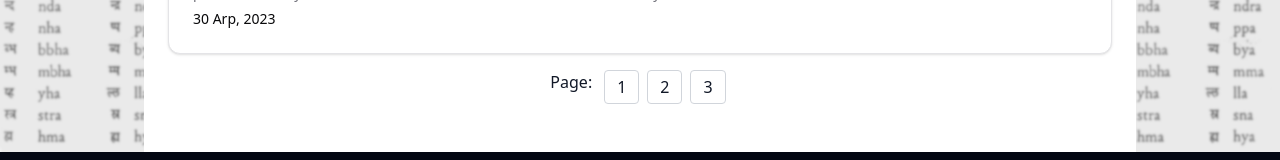
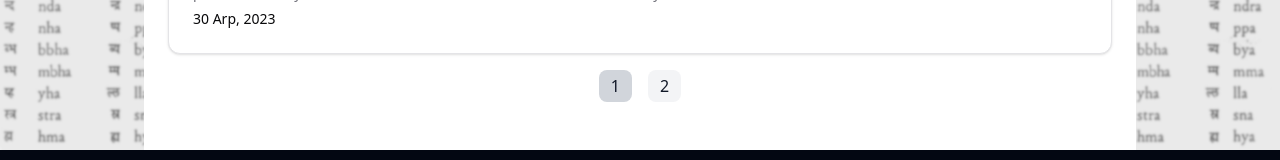
Before and after one commit to paresiqbal/jiva, a React (Vite) app: page /artikel in a window 1280 px wide. Shown: the part 614-774 px from the top of the page. Built offline with nearby package versions, Linux system fonts and the light colour scheme.

Commit message:
Add page number

```diff
--- a/src/pages/Article/Artikel.tsx
+++ b/src/pages/Article/Artikel.tsx
@@ -1,3 +1,4 @@
+import { useState } from "react";
 import { Link } from "react-router-dom";
 import {
   Card,
@@ -19,32 +20,66 @@ const dummyData: Article[] = [
     description:
       "Kekhawatiran ibarat tamu tak diundang dalam pikiran kita, sering kali menyelinap masuk di saat yang tidak kita duga.",
     date: "12 Des, 2023",
-    id: 1, // Add ID for each article
+    id: 1,
   },
   {
     title: "Strategi Mengatasi Kekhawatiran",
     description:
       "Ketika kekhawatiran mulai membebani kita, penting bagi kita untuk mempunyai strategi untuk mengatasinya. Terlibat dalam aktivitas kesadaran, seperti meditasi",
     date: "07 Oct, 2023",
-    id: 2, // Add ID for each article
+    id: 2,
   },
   {
     title: "Merangkul Perubahan Positif di Tengah Kekhawatiran",
     description:
       "Kekhawatiran sering kali menyertai saat-saat perubahan, namun hal tersebut tidak harus mendikte pengalaman kita. Daripada melihat perubahan hanya melalui kacamata kecemasan, kita bisa melakukannya",
     date: "30 Arp, 2023",
-    id: 3, // Add ID for each article
+    id: 3,
+  },
+  {
+    title: "Merangkul Perubahan Positif di Tengah Kekhawatiran",
+    description:
+      "Kekhawatiran sering kali menyertai saat-saat perubahan, namun hal tersebut tidak harus mendikte pengalaman kita. Daripada melihat perubahan hanya melalui kacamata kecemasan, kita bisa melakukannya",
+    date: "30 Arp, 2023",
+    id: 4,
+  },
+  {
+    title: "Merangkul Perubahan Positif di Tengah Kekhawatiran",
+    description:
+      "Kekhawatiran sering kali menyertai saat-saat perubahan, namun hal tersebut tidak harus mendikte pengalaman kita. Daripada melihat perubahan hanya melalui kacamata kecemasan, kita bisa melakukannya",
+    date: "30 Arp, 2023",
+    id: 5,
+  },
+  {
+    title: "Merangkul Perubahan Positif di Tengah Kekhawatiran",
+    description:
+      "Kekhawatiran sering kali menyertai saat-saat perubahan, namun hal tersebut tidak harus mendikte pengalaman kita. Daripada melihat perubahan hanya melalui kacamata kecemasan, kita bisa melakukannya",
+    date: "30 Arp, 2023",
+    id: 6,
   },
 ];
 
+const ITEMS_PER_PAGE = 3;
+
 export default function Artikel() {
+  const [currentPage, setCurrentPage] = useState(1);
+
+  const lastIndex = currentPage * ITEMS_PER_PAGE;
+  const firstIndex = lastIndex - ITEMS_PER_PAGE;
+  const currentArticles = dummyData.slice(firstIndex, lastIndex);
+
+  const totalPages = Math.ceil(dummyData.length / ITEMS_PER_PAGE);
+
+  const handlePageChange = (pageNumber: number) => {
+    setCurrentPage(pageNumber);
+  };
+
   return (
     <div className="px-6 bg-white py-12">
       <h1 className="text-3xl font-bold mb-4">ARTIKEL</h1>
       <div>
-        {dummyData.map((data) => (
+        {currentArticles.map((data) => (
           <Link to={`/ArtikelDetail/${data.id}`} key={data.id}>
-            {/* Wrap each Card in a Link */}
             <Card className="mb-4">
               <CardHeader>
                 <CardTitle className="text-lg underline hover:cursor-pointer font-semibold">
@@ -57,18 +92,18 @@ export default function Artikel() {
           </Link>
         ))}
       </div>
-      <div className="flex justify-center items-center mt-4">
-        <div className="flex">
-          <span className="mr-2">Page:</span>
-          {dummyData.map((_, index) => (
-            <span
-              key={index}
-              className="mx-1 px-3 py-1 border border-gray-300 rounded hover:bg-gray-200 cursor-pointer"
-            >
-              {index + 1}
-            </span>
-          ))}
-        </div>
+      <div className="flex justify-center mt-4">
+        {Array.from(Array(totalPages).keys()).map((pageNumber) => (
+          <button
+            key={pageNumber + 1}
+            onClick={() => handlePageChange(pageNumber + 1)}
+            className={`mx-2 py-1 px-3 rounded-lg ${
+              currentPage === pageNumber + 1 ? "bg-gray-300" : "bg-gray-100"
+            }`}
+          >
+            {pageNumber + 1}
+          </button>
+        ))}
       </div>
     </div>
   );
```
